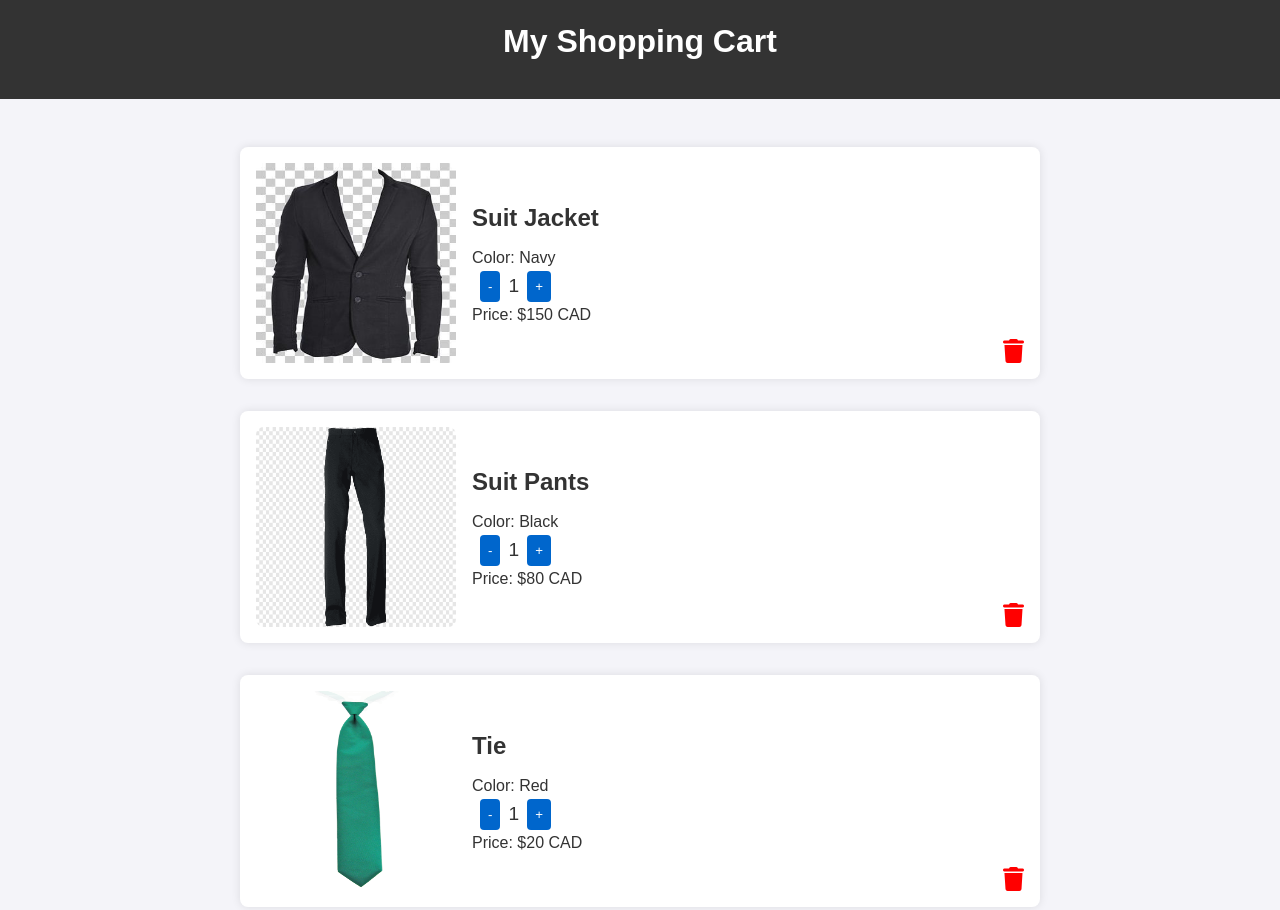
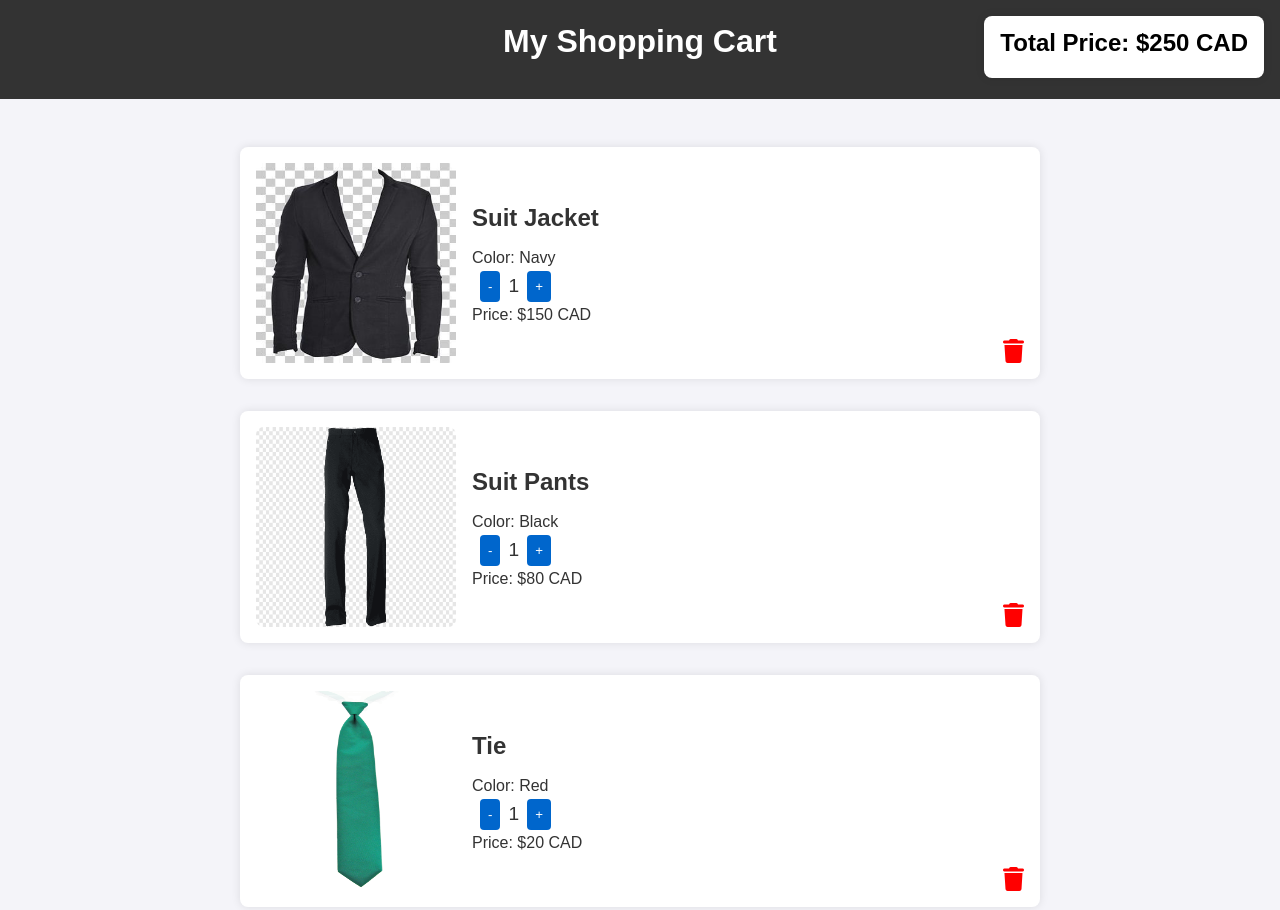
Before and after one commit to Sedkian/jim-the-tailor, a plain HTML site: page cart.html in a window 1280 px wide. Shown: the top 910 px of the page. Drawn offline with Linux system fonts and the light colour scheme.

Commit message:
Fixed Total Price not showing

```diff
--- a/cart.html
+++ b/cart.html
@@ -12,6 +12,9 @@
 <body>
     <header>
         <h1>My Shopping Cart</h1>
+        <div class="total-price">
+            <h2>Total Price: $0 CAD</h2>
+        </div>
     </header>
     <main class="cart-container">
         <!-- Cart items will be dynamically inserted here -->
--- a/styles.css
+++ b/styles.css
@@ -262,6 +262,7 @@ main.cart-container {
     margin: 1rem;
     font-size: 1.5rem;
     font-weight: bold;
+    color: #000;
     background-color: #fff;
     padding: 0.5rem 1rem;
     border-radius: 8px;
```
